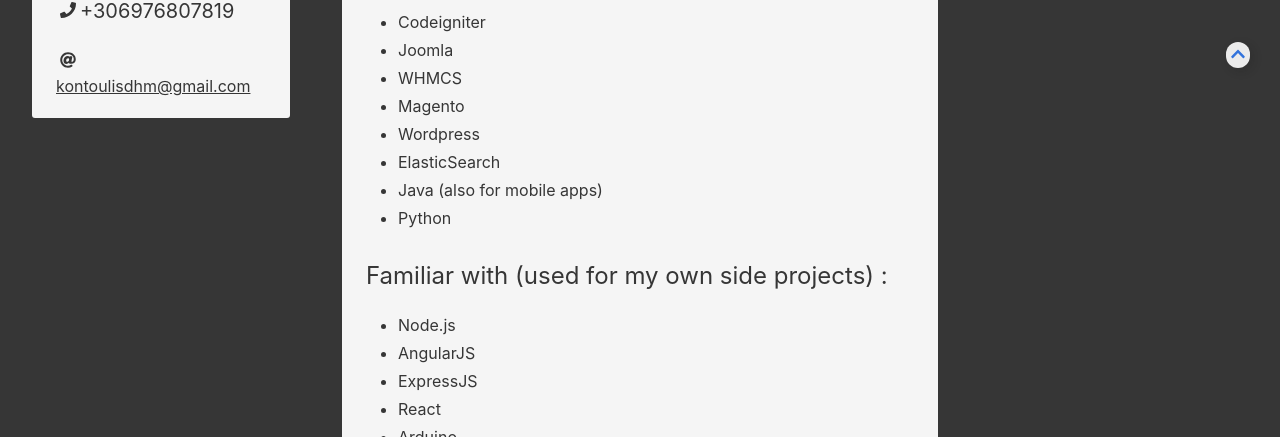
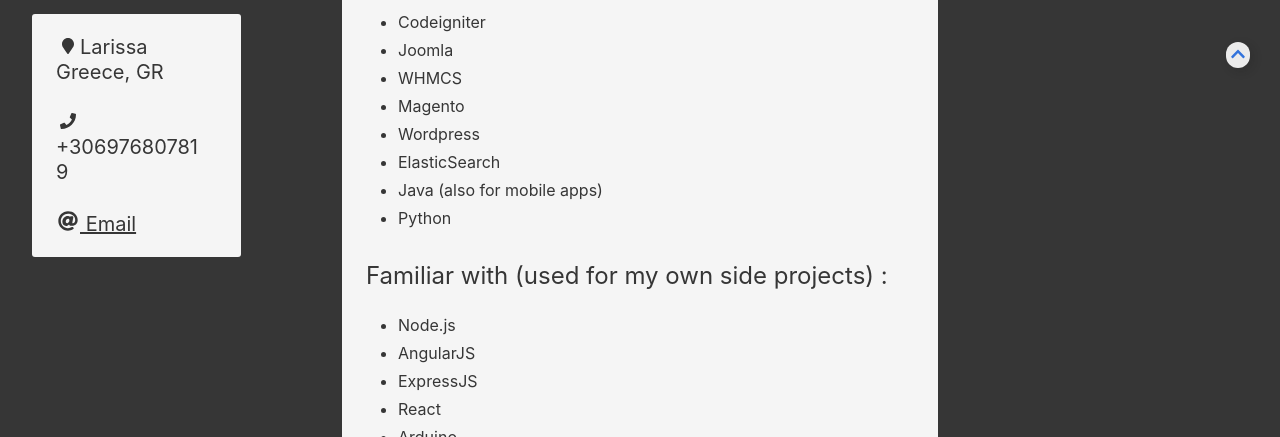
Before and after one commit to kontoulis/kontoulis.github.io, a plain HTML site: page index.html in a window 1280 px wide. Shown: the part 702-1139 px from the top of the page. Drawn offline with nearby package versions, Linux system fonts and the light colour scheme; files that its build step writes are made by us from their sources.

Commit message:
fix email

```diff
--- a/index.html
+++ b/index.html
@@ -112,10 +112,10 @@
                                     <i class="fas fa-phone icon is-small"></i>
                                     </span>+306976807819
                                 </p>
-                                <p class="is-small"><span class="icon">
+                                <p class="subtitle"><span class="icon">
                                     <i class="fas fa-at "></i>
                                     </span><a href="mailto:kontoulisdhm@gmail.com" target="_blank" >
-                                    kontoulisdhm@gmail.com</a>
+                                   Email</a>
                                 </p>
 
                             </article>
```
